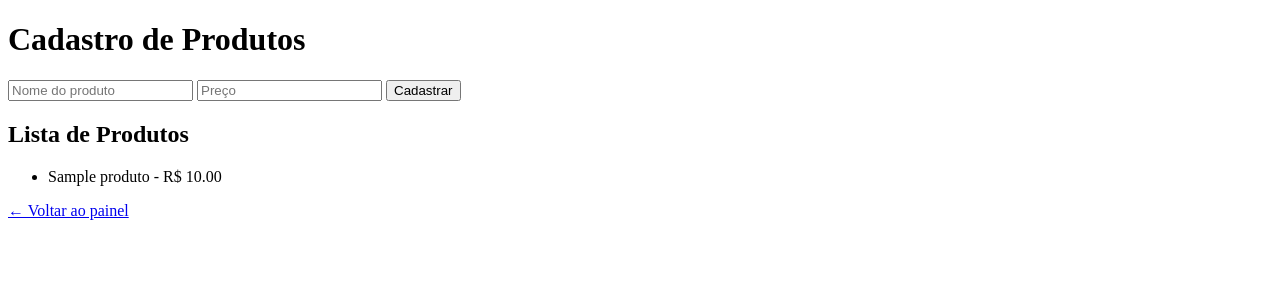
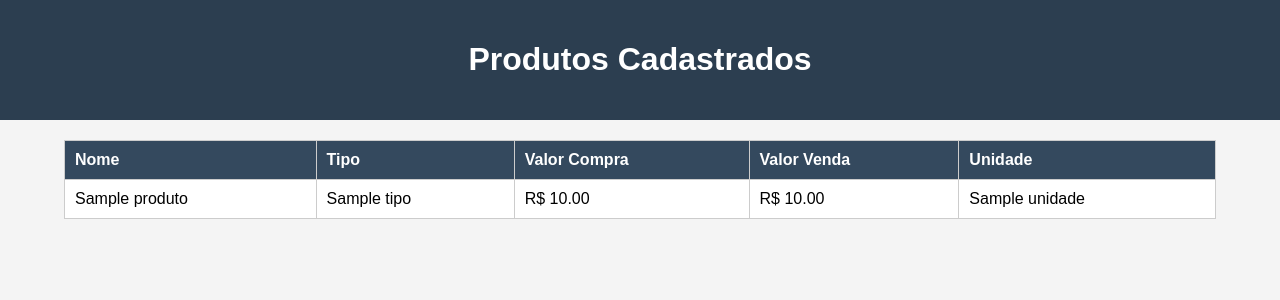
Before and after one commit to GraficaImPlotter/grafica-implotter, a FastAPI app: template app/templates/produtos.html in a window 1280 px wide. Shown: the top 300 px of the page. Run offline with FastAPI, Linux system fonts and the light colour scheme; the template is opened without the code that fills it: most values are stand-ins (such as "Sample title", 1, 10 or a date in 2020); parts of the project's set-up code (start-up, migrations or seed data) failed here and were passed over.

Commit message:
Listagem de produtos implementada

```diff
--- a/app/templates/produtos.html
+++ b/app/templates/produtos.html
@@ -2,24 +2,40 @@
 <html lang="pt-br">
 <head>
   <meta charset="UTF-8">
-  <title>Produtos</title>
+  <title>Produtos | Gráfica Implotter</title>
+  <style>
+    body { font-family: Arial; background: #f4f4f4; margin: 0; padding: 0; }
+    header, nav { background: #2c3e50; color: white; padding: 20px; text-align: center; }
+    table { width: 90%; margin: 20px auto; border-collapse: collapse; background: white; }
+    th, td { border: 1px solid #ccc; padding: 10px; text-align: left; }
+    th { background: #34495e; color: white; }
+  </style>
 </head>
 <body>
-  <h1>Cadastro de Produtos</h1>
-
-  <form method="post" action="/produtos">
-    <input type="text" name="nome" placeholder="Nome do produto" required>
-    <input type="number" step="0.01" name="preco" placeholder="Preço" required>
-    <button type="submit">Cadastrar</button>
-  </form>
-
-  <h2>Lista de Produtos</h2>
-  <ul>
-    {% for produto in produtos %}
-      <li>{{ produto.nome }} - R$ {{ "%.2f"|format(produto.preco) }}</li>
-    {% endfor %}
-  </ul>
-
-  <a href="/painel">← Voltar ao painel</a>
+  <header>
+    <h1>Produtos Cadastrados</h1>
+  </header>
+  <table>
+    <thead>
+      <tr>
+        <th>Nome</th>
+        <th>Tipo</th>
+        <th>Valor Compra</th>
+        <th>Valor Venda</th>
+        <th>Unidade</th>
+      </tr>
+    </thead>
+    <tbody>
+      {% for produto in produtos %}
+        <tr>
+          <td>{{ produto.nome }}</td>
+          <td>{{ produto.tipo }}</td>
+          <td>R$ {{ "%.2f"|format(produto.valor_compra) }}</td>
+          <td>R$ {{ "%.2f"|format(produto.valor_venda) }}</td>
+          <td>{{ produto.unidade }}</td>
+        </tr>
+      {% endfor %}
+    </tbody>
+  </table>
 </body>
 </html>
```
Also changed, not shown: app/routes/produtos.py (+8 -20 lines).
